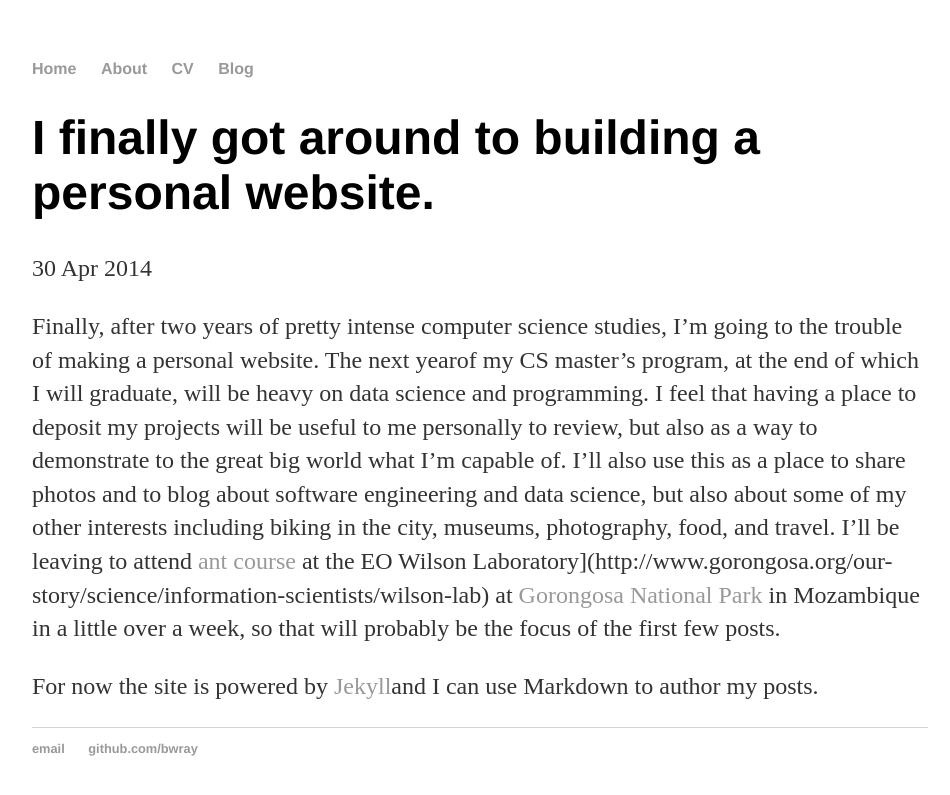
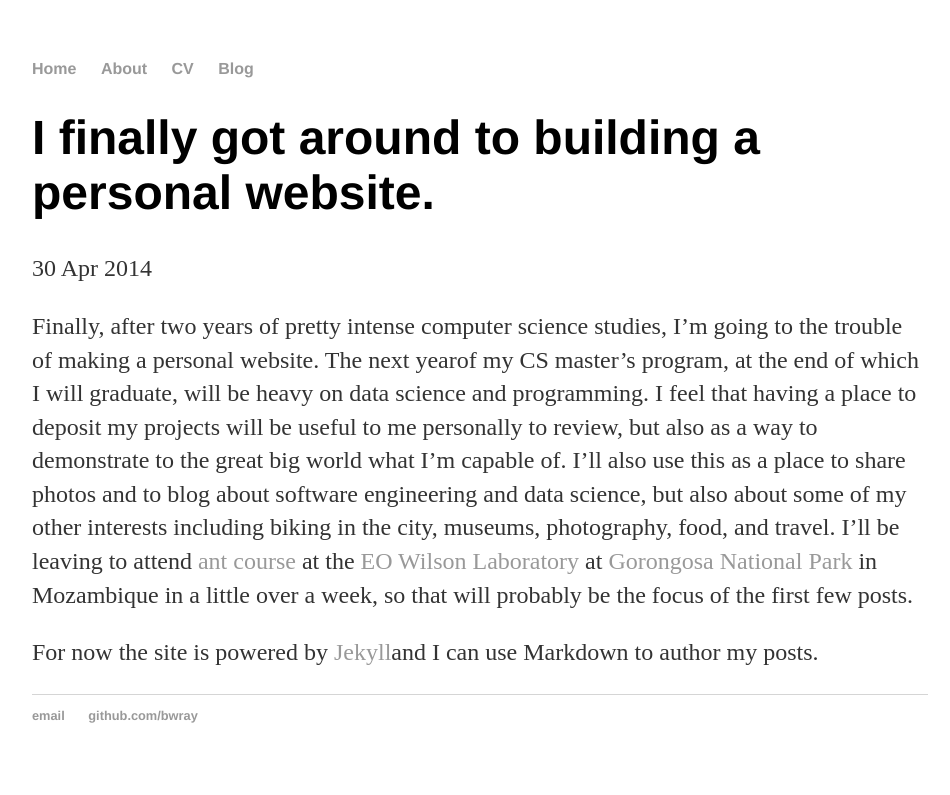
Before and after one commit to bwray/bwray.github.io, a Jekyll site: the page built from _posts/2016-07-13-first-blog-post.md, in a window 1280 px wide. Shown: the top 795 px of the page, without its empty margins (160-1110 px from the left). Built offline with Jekyll 4.4.1, drawn with Linux system fonts in a browser that asks for light colours.

Commit message:
Update 2016-07-13-first-blog-post.md

```diff
--- a/_posts/2016-07-13-first-blog-post.md
+++ b/_posts/2016-07-13-first-blog-post.md
@@ -11,7 +11,7 @@ useful to me personally to review, but also as a way to demonstrate to the great
 capable of. I'll also use this as a place to share photos and to blog about software engineering and
 data science, but also about some of my other interests including biking in the city, museums, photography,
 food, and travel. I'll be leaving to attend [ant course](https://www.calacademy.org/scientists/ant-course)
- at the EO Wilson Laboratory](http://www.gorongosa.org/our-story/science/information-scientists/wilson-lab)
+ at the [EO Wilson Laboratory](http://www.gorongosa.org/our-story/science/information-scientists/wilson-lab)
  at [Gorongosa National Park](http://www.gorongosa.org/) in Mozambique in a little
 over a week, so that will probably be the focus of the first few posts.
 
```
